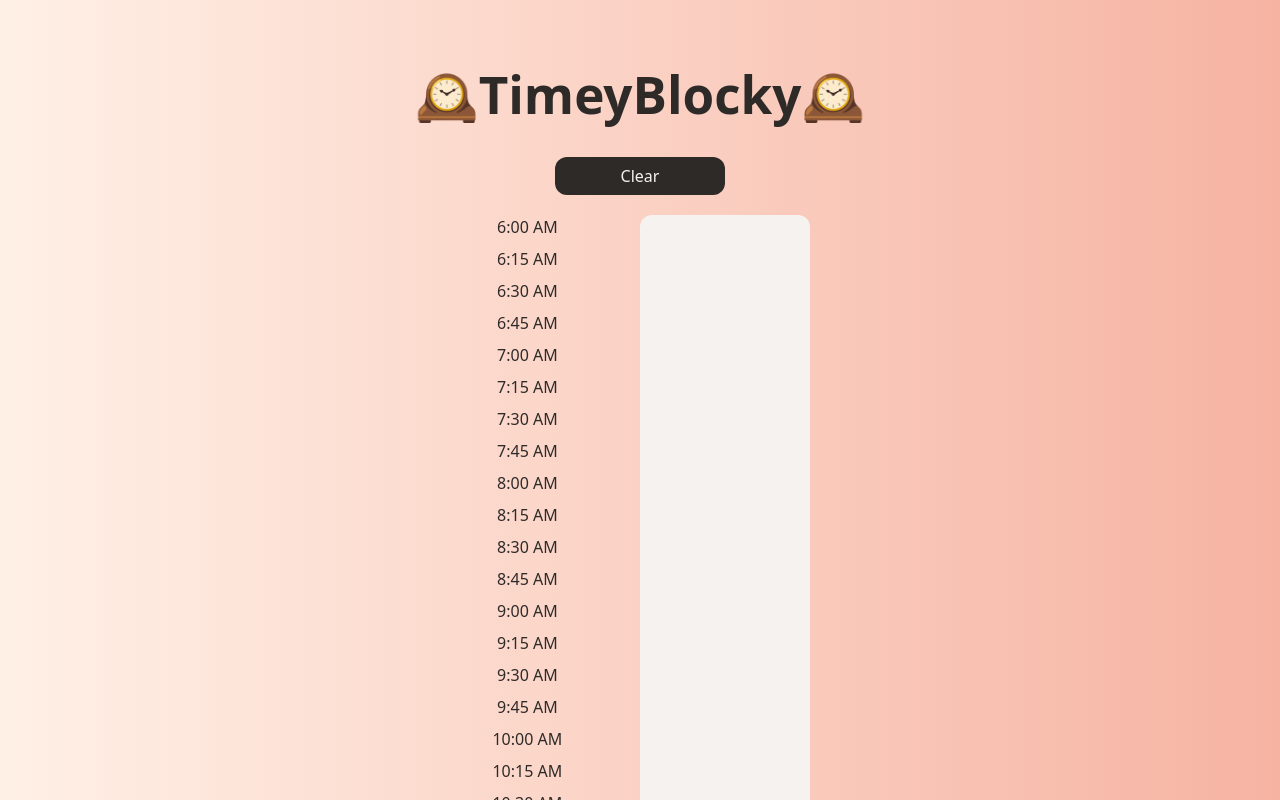
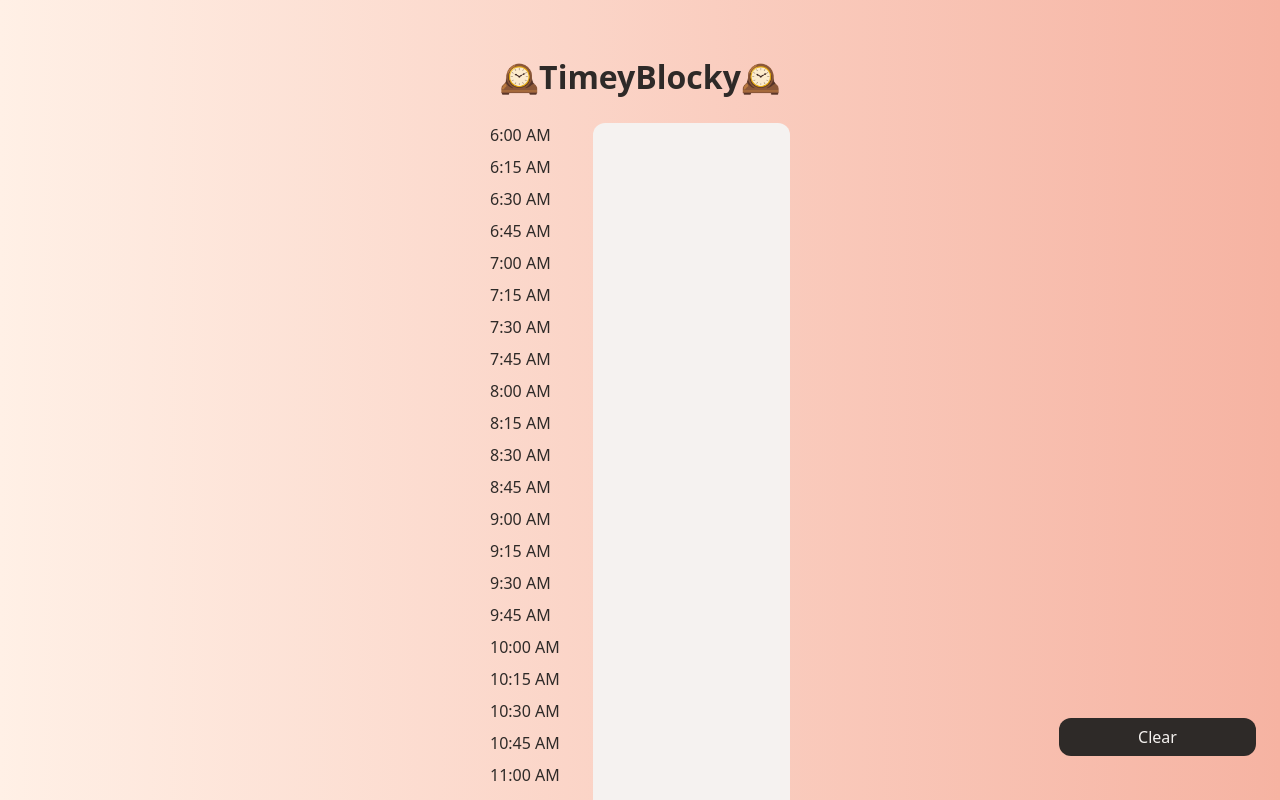
Before and after one commit to ParisPianist196/timey-blocky, a Svelte app: page / in a window 1280 px wide. Shown: the top 800 px of the page. Built offline with nearby package versions, Linux system fonts and the light colour scheme.

Commit message:
fixed stuff

```diff
--- a/index.html
+++ b/index.html
@@ -1,10 +1,10 @@
-<!doctype html>
+<!DOCTYPE html>
 <html lang="en">
   <head>
     <meta charset="UTF-8" />
-    <link rel="icon" type="image/svg+xml" href="/vite.svg" />
+    <link rel="icon" type="image/svg+xml" href="clock-solid-full.svg" />
     <meta name="viewport" content="width=device-width, initial-scale=1.0" />
-    <title>blah</title>
+    <title>TimeyBlocky</title>
   </head>
   <body>
     <div id="app"></div>
--- a/src/App.svelte
+++ b/src/App.svelte
@@ -11,18 +11,32 @@
     2200, 2215, 2230, 2245, 2300, 2315, 2330, 2345, 2400,
   ];
 
-  /* ---- Drag state ---- */
   let isDragging = $state(false);
   let dragStart = $state<number | null>(null);
   let dragEnd = $state<number | null>(null);
   let previewColor = $state("");
   let curInput = $state<HTMLInputElement | null>(null);
   let inputLabelOn = $state(false);
-
-  /* ---- Committed ranges ---- */
   let ranges = $state<
     Array<{ start: number; end: number; color: string; label: string }>
   >([]);
+
+  /* ---- Load ranges from localStorage on init ---- */
+  $effect(() => {
+    const stored = localStorage.getItem("timeyblocky_ranges");
+    if (stored) {
+      try {
+        ranges = JSON.parse(stored);
+      } catch {
+        ranges = [];
+      }
+    }
+  });
+
+  /* ---- Save ranges to localStorage whenever they change ---- */
+  $effect(() => {
+    localStorage.setItem("timeyblocky_ranges", JSON.stringify(ranges));
+  });
 
   /* ---- Drag handlers ---- */
   function startDrag(time: number) {
@@ -30,11 +44,6 @@
     dragStart = time;
     dragEnd = time;
     previewColor = randomColor();
-  }
-
-  function enterDrag(time: number) {
-    if (!isDragging) return;
-    dragEnd = time;
   }
 
   function endDrag() {
@@ -46,11 +55,18 @@
     const start = Math.min(dragStart, dragEnd);
     const end = Math.max(dragStart, dragEnd);
 
+    if (hasOverlap(start, end)) {
+      isDragging = false;
+      dragStart = null;
+      dragEnd = null;
+      return;
+    }
+
     ranges.push({
       start,
       end,
       color: previewColor,
-      label: "Block",
+      label: "",
     });
     inputLabelOn = true;
 
@@ -61,9 +77,12 @@
 
   function inPreview(time: number) {
     if (!isDragging || dragStart === null || dragEnd === null) return false;
+
     const min = Math.min(dragStart, dragEnd);
     const max = Math.max(dragStart, dragEnd);
-    return time >= min && time <= max;
+
+    // ❌ don't preview over existing ranges
+    return time >= min && time <= max && !committedRange(time);
   }
 
   function committedRange(time: number) {
@@ -77,8 +96,9 @@
       return {
         bg: committed.color,
         text: contrastText(committed.color),
-        inputLabelOn: time == committed.start,
-        label: time == committed.start ? committed.label : "",
+        inputLabelOn: time === committed.start,
+        label: time === committed.start ? committed.label : "",
+        range: committed, // <-- pass the actual range
       };
     }
 
@@ -99,6 +119,7 @@
       curInput.select(); // optional
     }
   });
+
   function formatTime(time: number): string {
     const hours24 = Math.floor(time / 100);
     const minutes = time % 100;
@@ -113,12 +134,56 @@
 
     return `${hours12}:${minutes.toString().padStart(2, "0")} ${period}`;
   }
+
+  function saveRanges() {
+    localStorage.setItem("timeyblocky_ranges", JSON.stringify(ranges));
+  }
+
+  function removeRange(e: Event, time: number) {
+    // Find the index of the range containing this time
+    e.stopPropagation();
+    const index = ranges.findIndex((r) => time >= r.start && time <= r.end);
+    if (index !== -1) {
+      ranges.splice(index, 1); // remove it
+      saveRanges(); // persist
+    }
+  }
+
+  function handlePointerMove(e: PointerEvent) {
+    if (!isDragging) return;
+
+    const el = document.elementFromPoint(e.clientX, e.clientY);
+    if (!el) return;
+
+    const time = el.getAttribute("data-time");
+    if (time) {
+      dragEnd = Number(time);
+    }
+  }
+  function overlaps(
+    aStart: number,
+    aEnd: number,
+    bStart: number,
+    bEnd: number
+  ) {
+    return aStart <= bEnd && aEnd >= bStart;
+  }
+
+  function hasOverlap(start: number, end: number) {
+    return ranges.some((r) => overlaps(start, end, r.start, r.end));
+  }
 </script>
 
 <main>
   <h1>🕰️TimeyBlocky🕰️</h1>
   <button class="clear-button" onclick={() => (ranges = [])}>Clear</button>
-  <div class="time-grid" onpointerup={endDrag} onpointerleave={endDrag}>
+  <div
+    class="time-grid"
+    onpointerdown={(e) => e.currentTarget.setPointerCapture(e.pointerId)}
+    onpointermove={handlePointerMove}
+    onpointerup={endDrag}
+    onpointercancel={endDrag}
+  >
     {#each times as time}
       {@const style = cellStyle(time)}
 
@@ -130,16 +195,33 @@
           color: {style.text};
         "
         onpointerdown={() => startDrag(time)}
-        onpointerenter={() => enterDrag(time)}
+        data-time={time}
       >
         {#if style.inputLabelOn}
           <input
             bind:this={curInput}
+            bind:value={style.range.label}
             style="
-          background-color: {style.bg};
-          color: {style.text};
-        "
+              background-color: {style.bg};
+              color: {style.text};
+            "
+            oninput={() => saveRanges()}
           />
+          <span
+            onkeydown={(e) => {
+              if (e.key === "Enter" || e.key === " ") removeRange(e, time);
+            }}
+            class="remove-btn"
+            role="button"
+            tabindex="0"
+            onpointerdown={(e) => {
+              e.stopPropagation();
+              e.preventDefault();
+            }}
+            onclick={(e) => removeRange(e, time)}
+          >
+            ✕
+          </span>
         {:else}
           {style.label}
         {/if}
@@ -153,6 +235,9 @@
     text-align: center;
   }
   .clear-button {
+    position: fixed;
+    bottom: 24px;
+    right: 24px;
     border-radius: 12px;
     padding: 8px 4px;
     background-color: var(--font-color);
@@ -163,12 +248,19 @@
     display: grid;
     grid-template-columns: repeat(2, 1fr);
     user-select: none;
+    text-align: start;
+    max-width: 300px;
   }
 
   .cell {
     height: 32px;
     cursor: pointer;
     font-weight: 500;
+    display: flex;
+    justify-content: space-between;
+    padding: none;
+    overflow: hidden;
+    touch-action: none;
   }
 
   .cell:nth-child(1) {
@@ -182,4 +274,16 @@
     background-color: transparent;
     border: none;
   }
+  input:focus {
+    border: none;
+    outline: none;
+    background-color: transparent;
+  }
+  .remove-btn {
+    width: 27px;
+    height: 27px;
+    display: flex;
+    justify-content: center;
+    align-items: center;
+  }
 </style>
--- a/src/app.css
+++ b/src/app.css
@@ -27,11 +27,6 @@ body {
   min-height: 100vh;
 }
 
-h1 {
-  font-size: 3.2em;
-  line-height: 1.1;
-}
-
 #app {
   max-width: 1280px;
   margin: 0 auto;
@@ -46,7 +41,7 @@ button {
   font-family: inherit;
   background-color: var(--contrast-color);
   cursor: pointer;
-  width: 170px;
+  width: 197px;
 }
 
 button:hover {
```
Also changed, not shown: public/clock-solid-full.svg (added).
